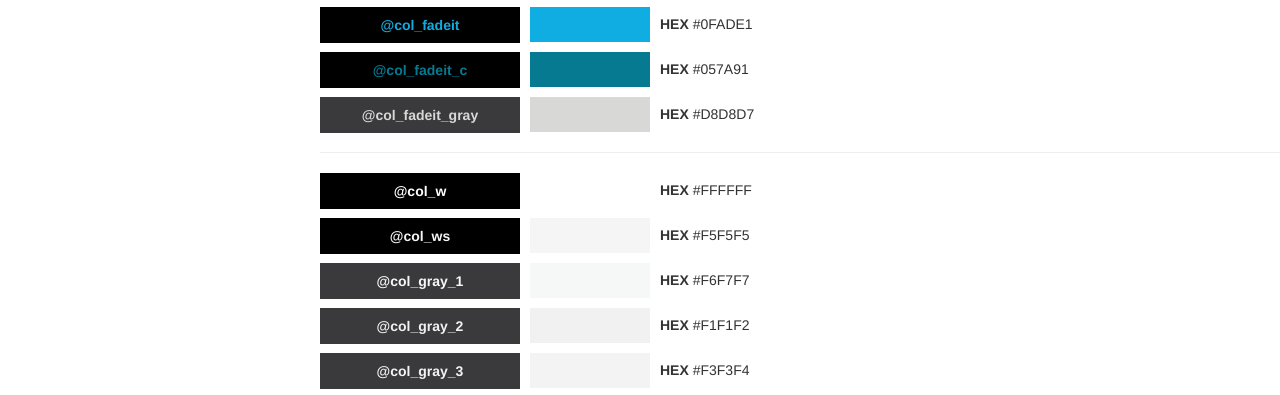
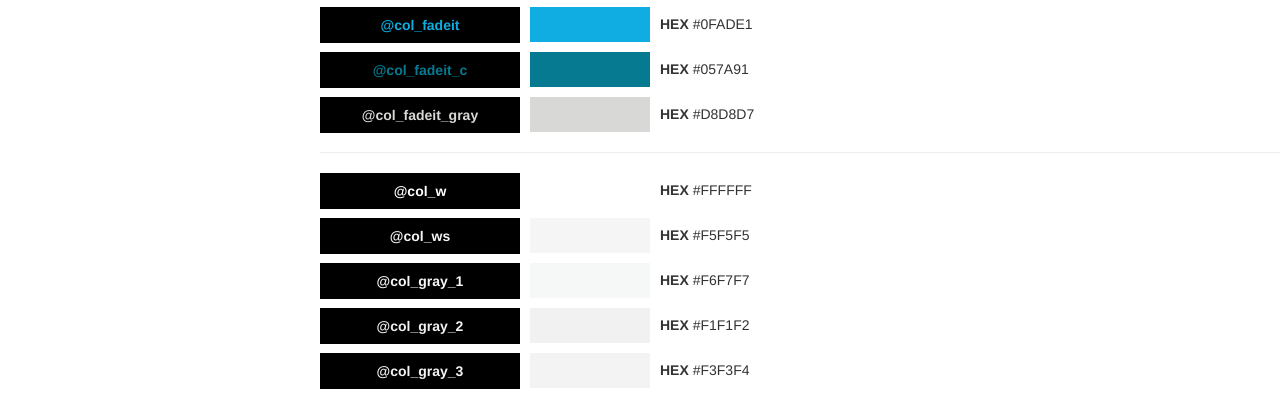
Before and after one commit to fadeit/is-styleguide, a plain HTML site: page index.html in a window 1280 px wide. Shown: the part 379-774 px from the top of the page. Drawn offline with Linux system fonts and the light colour scheme.

Commit message:
changed the background of the light gray colors to black

```diff
--- a/assets/this-styleguide.less
+++ b/assets/this-styleguide.less
@@ -49,7 +49,7 @@
   .ta-c();
   .fl();
   .inline-block();
-  background-color:@col_gray_8;
+  background-color:@b;
   width:200px;
   padding:8px 15px;
   margin-right:10px;
@@ -60,7 +60,7 @@
   .ta-c();
   .fl();
   .inline-block();
-  background-color:@col_gray_8;
+  background-color:@b;
   width:200px;
   padding:8px 15px;
   margin-right:10px;
@@ -71,7 +71,7 @@
   .ta-c();
   .fl();
   .inline-block();
-  background-color:@col_gray_8;
+  background-color:@b;
   width:200px;
   padding:8px 15px;
   margin-right:10px;
@@ -82,7 +82,7 @@
   .ta-c();
   .fl();
   .inline-block();
-  background-color:@col_gray_8;
+  background-color:@b;
   width:200px;
   padding:8px 15px;
   margin-right:10px;
```
Also changed, not shown: assets/this-styleguide.css.
